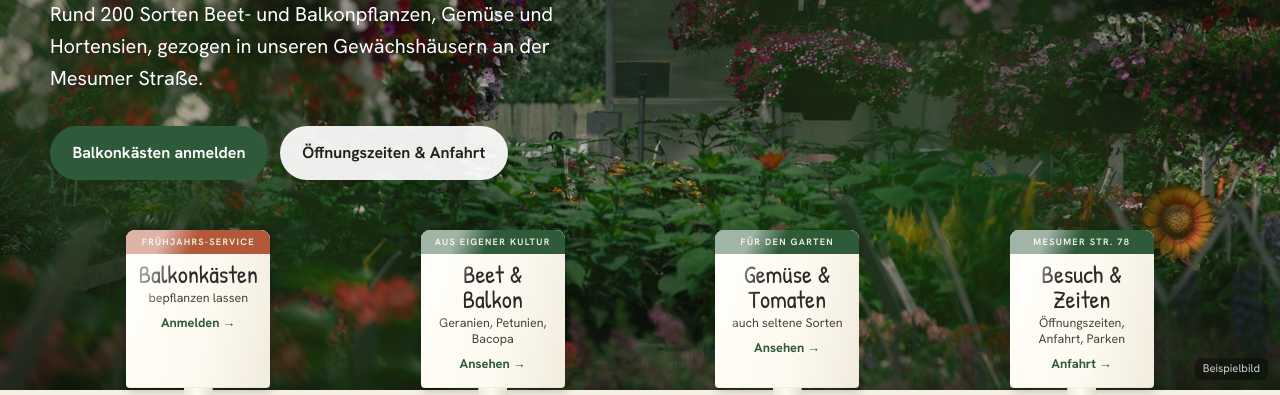
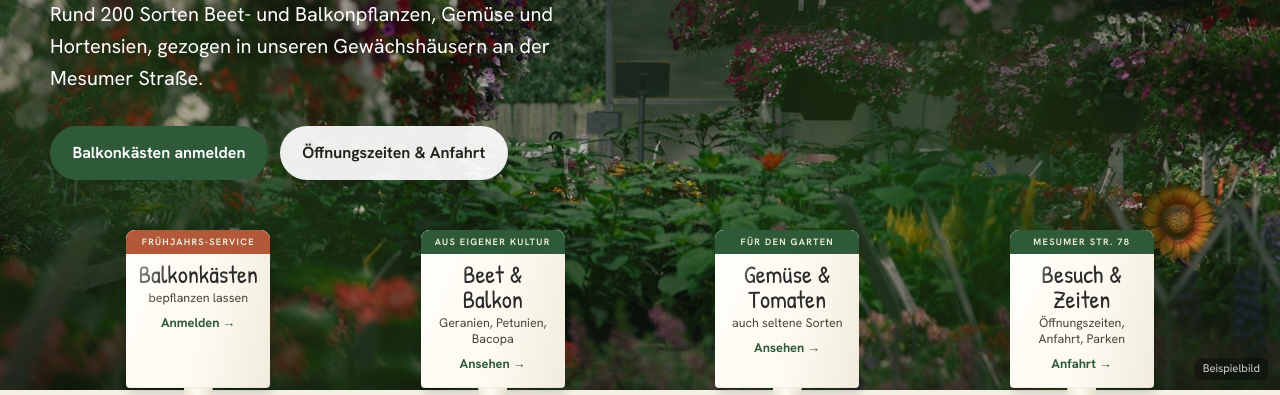
Before and after one commit to Leonossendorf/entwurf-23, a plain HTML site: page index.html in a window 1280 px wide. Shown: the part 412-807 px from the top of the page. Drawn offline with Linux system fonts and the light colour scheme.

Commit message:
Etikett-Glanz feiner
Co-Authored-By: Claude Opus 5.5 <noreply@anthropic.com>

```diff
--- a/css/style.css
+++ b/css/style.css
@@ -80,8 +80,8 @@ p{margin:0 0 1em}
 .topf .vorne{z-index:3}
 .etikett{display:block;position:relative;z-index:2;width:76%;margin:0 auto -34px;transition:transform .45s cubic-bezier(.2,.7,.2,1)}
 .etikett .kopfteil{display:block;position:relative;background:linear-gradient(100deg,#fffdf6 0%,var(--etikett) 55%,#f1ecdd 100%);border-radius:9px 9px 4px 4px;padding:0 10px 12px;box-shadow:0 1px 0 rgba(255,255,255,.9) inset,0 -1px 0 rgba(0,0,0,.05) inset,2px 4px 10px rgba(0,0,0,.18);min-height:158px;text-align:center}
-.etikett .kopfteil::before{content:"";position:absolute;inset:0;border-radius:inherit;background:linear-gradient(115deg,rgba(255,255,255,.55) 0 18%,transparent 34%);pointer-events:none}
-.etikett .band{display:block;margin:0 -10px 8px;padding:5px 8px 4px;border-radius:9px 9px 0 0;background:var(--blatt);color:#e9f0dc;font-size:.58rem;letter-spacing:.14em;text-transform:uppercase;font-weight:650}
+.etikett .kopfteil::before{content:"";position:absolute;inset:0;border-radius:inherit;background:linear-gradient(115deg,rgba(255,255,255,.4) 0 16%,transparent 32%);pointer-events:none}
+.etikett .band{position:relative;z-index:1;display:block;margin:0 -10px 8px;padding:5px 8px 4px;border-radius:9px 9px 0 0;background:var(--blatt);color:#e9f0dc;font-size:.58rem;letter-spacing:.14em;text-transform:uppercase;font-weight:650}
 .etikett .name{display:block;font:400 1.55rem/1.02 var(--hand);color:#2a2a2a}
 .etikett .zusatz{display:block;font-size:.78rem;color:var(--tinte-2);margin-top:4px;line-height:1.25}
 .etikett .pfeil{display:inline-block;margin-top:6px;font-size:.8rem;font-weight:700;color:var(--blatt)}
```
